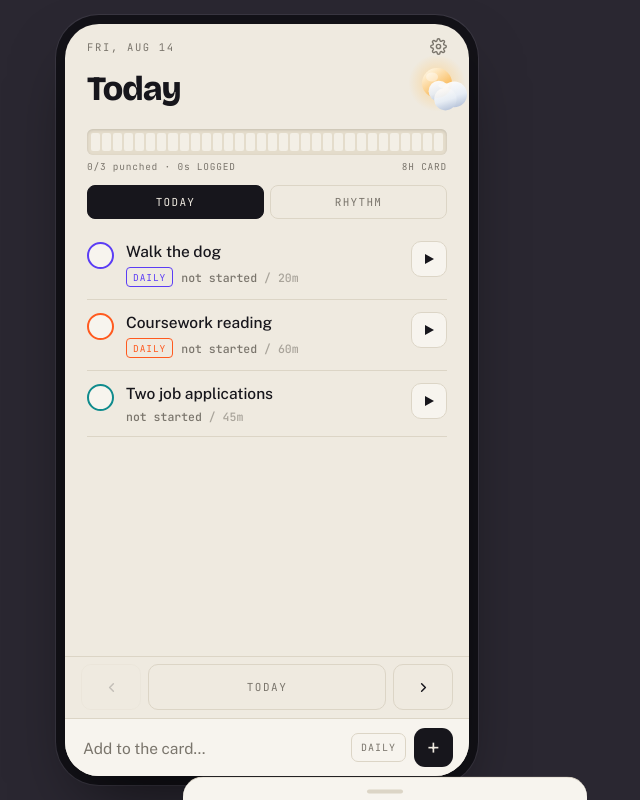
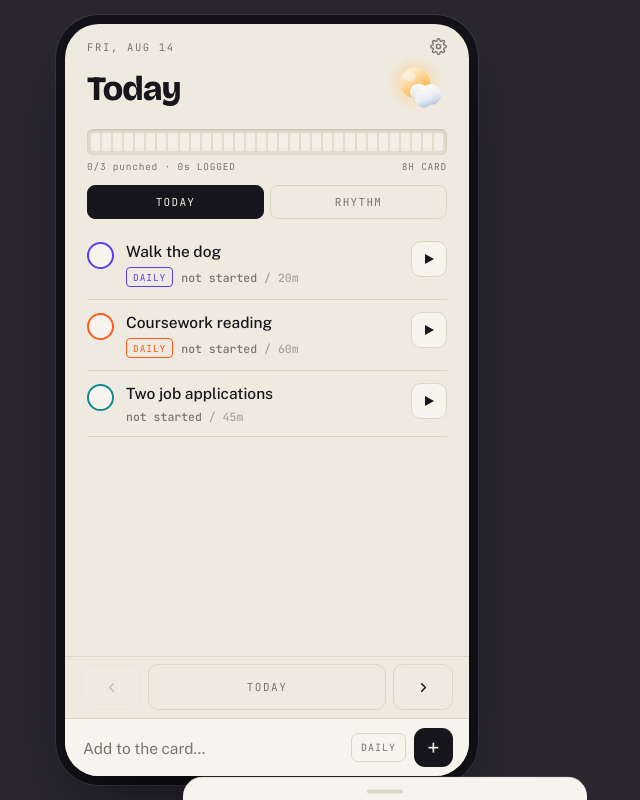
Before and after one commit to bhosseini/punchcard, a website: page index.html in a window 1280 px wide. Shown: the whole page, without its empty margins (373-1013 px from the left). Drawn offline with nearby package versions, Linux system fonts and the light colour scheme.

Commit message:
Fix sky icon alignment and shrink oversized front cloud
- #sky had margin-right:-22px canceling out the header's own right
  padding, pulling it flush to the screen edge while the punch strip
  below it kept the normal padding. Right edges now line up exactly
  (verified via getBoundingClientRect, 0px diff).
- Front cloud (cloudC) scale .8 -> .65 — it was dominating the frame
  next to the sun/moon on real devices.

Co-Authored-By: Claude Sonnet 5 <noreply@anthropic.com>

```diff
--- a/index.html
+++ b/index.html
@@ -48,7 +48,7 @@ header{padding:calc(env(safe-area-inset-top,0px) + 14px) 22px 12px;flex:none;}
 h1{font-family:var(--display);font-weight:800;font-size:34px;line-height:1;letter-spacing:-.03em;
   margin:8px 0 0;display:flex;align-items:center;justify-content:space-between;gap:10px;min-height:52px;}
 #sky{border:none;background:none;padding:0;line-height:0;flex:none;
-  width:104px;height:64px;margin:-12px -22px -10px 0;pointer-events:none;}
+  width:104px;height:64px;margin:-12px 0 -10px 0;pointer-events:none;}
 #sky[hidden]{display:none;}
 #count:not(:empty)::after{content:" · ";}
 
@@ -847,7 +847,7 @@ function skySVG(){
   const slots=[
     {fn:cloudA, x:42, y:34, sc:.5,  o:.55, bottom:40},
     {fn:cloudB, x:60, y:48, sc:.62, o:.78, bottom:54.5},
-    {fn:cloudC, x:82, y:40, sc:.8,  o:.95, bottom:54.4},
+    {fn:cloudC, x:82, y:40, sc:.65, o:.95, bottom:51.7},
   ];
   const active=slots.slice(3-cloudCount);
   active.forEach(s=>{ g+=s.fn(s.x,s.y,s.sc,s.o); });
```
